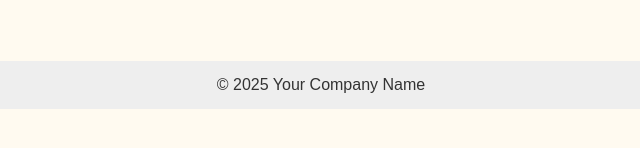
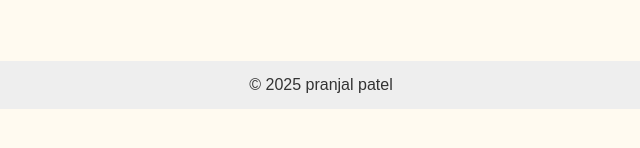
Before and after one commit to pranjalpatel044/SweetShope, a plain HTML site: page privacy.html in a window 1280 px wide. Shown: the part 626-774 px from the top of the page, 319-959 px from the left. Drawn offline with Linux system fonts and the light colour scheme.

Commit message:
Update privacy.html

```diff
--- a/privacy.html
+++ b/privacy.html
@@ -46,7 +46,7 @@
 
 
   <footer>
-    &copy; 2025 Your Company Name
+    &copy; 2025 pranjal patel
   </footer>
 </body>
 </html>
```
